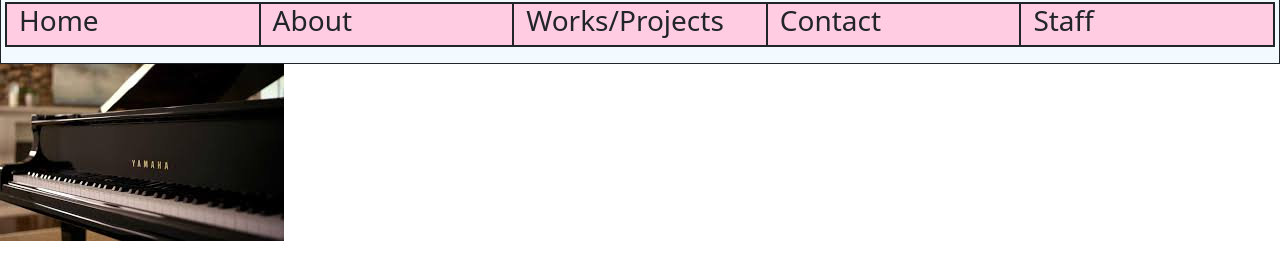
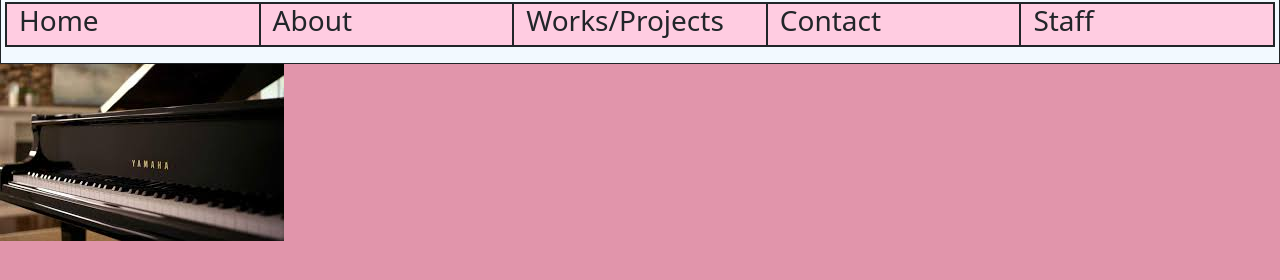
Before and after one commit to Bchoover20/Miller_Piano.io, a plain HTML site: page index.html in a window 1280 px wide. Shown: the part 100-380 px from the top of the page. Drawn offline with nearby package versions, Linux system fonts and the light colour scheme; files whose address does not match are found by name.

Commit message:
Update index.html

```diff
--- a/index.html
+++ b/index.html
@@ -29,7 +29,7 @@
         }
     </style>
 </head>
-  <body style="background-color: var(--bs-pnky2);">
+  <body style="background-color: var(--bs-pinky2);">
 
 
     <script src="https://cdn.jsdelivr.net/npm/bootstrap@5.3.3/dist/js/bootstrap.bundle.min.js" integrity="sha384-YvpcrYf0tY3lHB60NNkmXc5s9fDVZLESaAA55NDzOxhy9GkcIdslK1eN7N6jIeHz" crossorigin="anonymous"></script>
```
